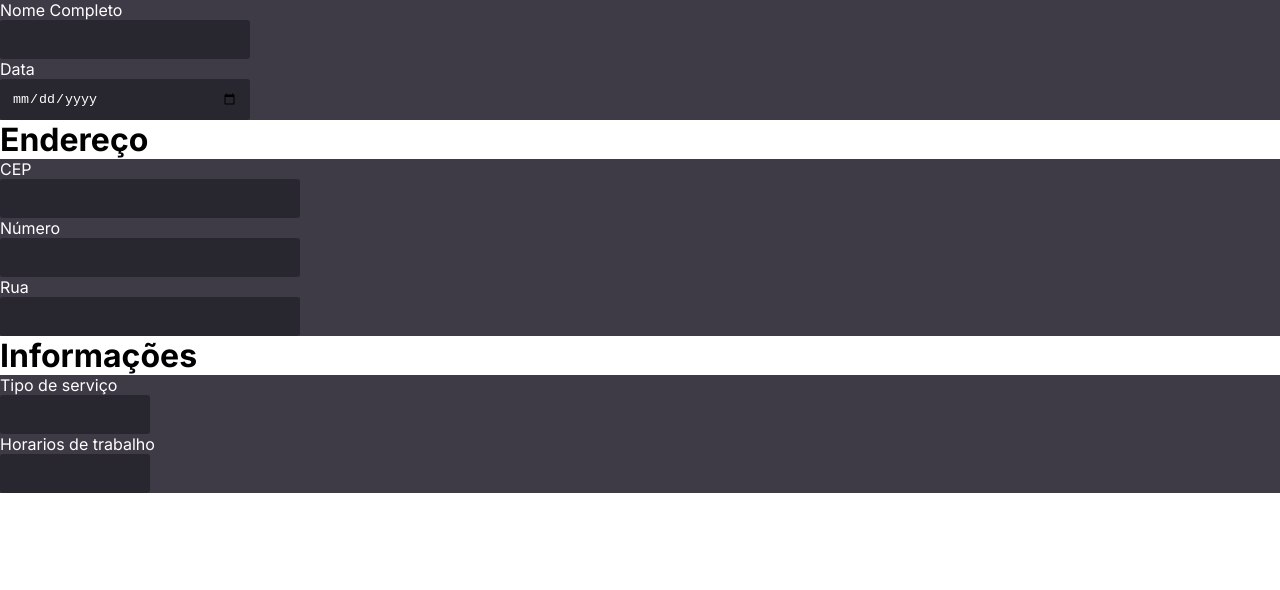
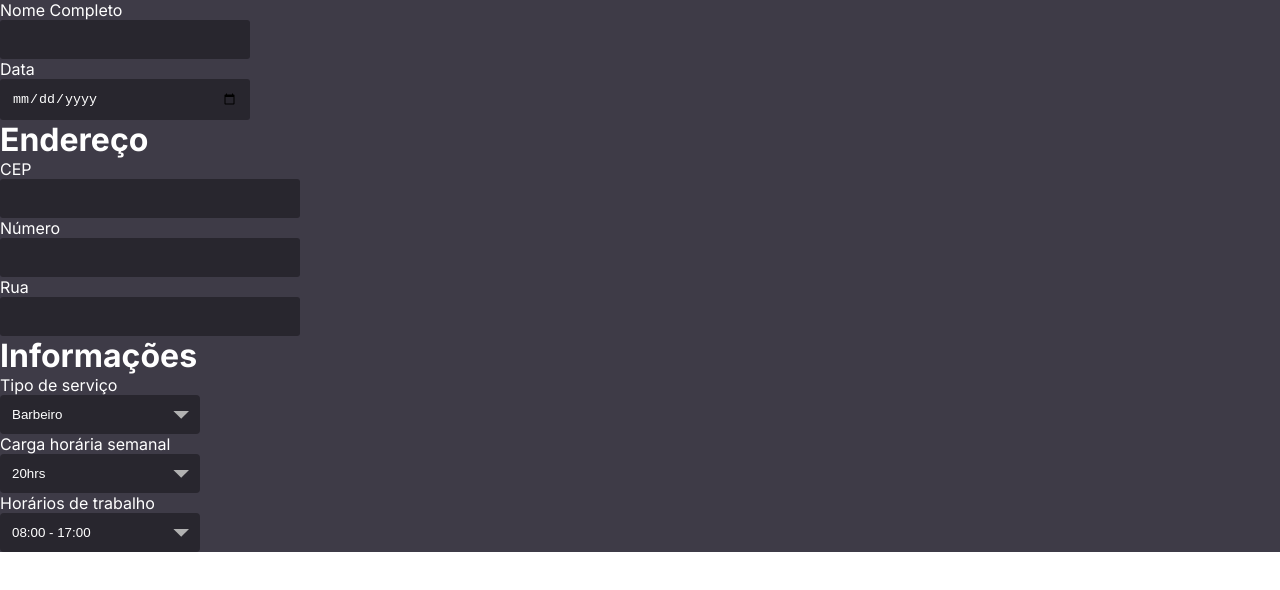
Before and after one commit to Go-BarberShop/Go-Barber-Frontend, a Next.js app: page / in a window 1280 px wide. Shown: the top 590 px of the page. Built offline with nearby package versions, Linux system fonts and the light colour scheme.

Commit message:
Select Barber component created

```diff
--- a/src/ components/Barber/BarberInput/barberInput.module.scss
+++ b/src/ components/Barber/BarberInput/barberInput.module.scss
@@ -29,7 +29,6 @@
 .container{
     display: flex;
     flex-direction: column;
-    background-color: #3E3B47;
 }
 
 .label{
--- /dev/null
+++ b/src/ components/SelectBarber/index.tsx
@@ -0,0 +1,28 @@
+import React from 'react'
+import styles from './selectBarber.module.scss'
+
+interface OptionArray{
+    id: number,
+    name: string,
+}
+
+interface SelectBarberProps{
+    optionArray: OptionArray[],
+    label: string;
+}
+
+const SelectBarber: React.FC<SelectBarberProps> = ({optionArray, label}) => {
+    console.log(optionArray);
+  return (
+    <div className={styles.container}>
+        <label className={styles.label}>{label}</label>
+        <select className={styles.select}>
+            {optionArray.map((option) => (
+                <option key={option.id} className={styles.option} value={option.name}>{option.name}</option>
+            ))}
+        </select>
+    </div>
+  )
+}
+
+export default SelectBarber
--- /dev/null
+++ b/src/ components/SelectBarber/selectBarber.module.scss
@@ -0,0 +1,21 @@
+.select{
+    background-color: #28262E;
+    border-radius: 4px;
+    border: none;
+    padding: 12px;
+    color: white;
+    width: 200px;
+    appearance: none;
+    background-image: url("../../../public/arrow.svg");
+    background-repeat: no-repeat;
+    background-position: right 0.7rem top 50%;
+}
+
+.label{
+    color: white;
+}
+
+.container{
+    display: flex;
+    flex-direction: column;
+}
--- a/src/app/page.module.scss
+++ b/src/app/page.module.scss
@@ -0,0 +1,6 @@
+.container{
+    background-color: #3E3B47;
+    h1{
+        color: white;
+    }
+}
--- a/src/app/page.tsx
+++ b/src/app/page.tsx
@@ -1,28 +1,44 @@
-'use client'
+"use client";
 
 import styles from "./page.module.scss";
 import BarberInput from "@/ components/Barber/BarberInput";
+import SelectBarber from "@/ components/SelectBarber";
 import { useState } from "react";
 export default function Home() {
+  const [serviceType] = useState([
+    { id: 1, name: "Barbeiro" },
+    { id: 2, name: "Cabelereiro" },
+    { id: 3, name: "Auxiliar" },
+  ]);
 
-  const[seviceType] = useState([
-    {id: 1, service: "Barbeiro"},
-    {id: 2, service: "Cabelereiro"},
-    {id: 3, service: "Auxiliar"},
-])
+  const [workload] = useState([
+    { id: 1, name: "20hrs" },
+    { id: 2, name: "30hrs" },
+    { id: 3, name: "40hrs" },
+  ]);
+
+  const [workSchedule] = useState([
+    { id: 1, name: "08:00 - 17:00" },
+    { id: 2, name: "09:00 - 18:00" },
+    { id: 3, name: "08:00 - 12:00" },
+    { id: 4, name: "08:00 - 15:00" },
+  ]);
 
   return (
     <div className={styles.container}>
-      <BarberInput type="text" label="Nome Completo"/>
-      <BarberInput type="date" label="Data"/>
+      <BarberInput type="text" label="Nome Completo" />
+      <BarberInput type="date" label="Data" />
       <h1>Endereço</h1>
-      <BarberInput type="text" label="CEP" size="large"/>
-      <BarberInput type="text" label="Número" size="large"/>
-      <BarberInput type="text" label="Rua" size="large"/>
+      <BarberInput type="text" label="CEP" size="large" />
+      <BarberInput type="text" label="Número" size="large" />
+      <BarberInput type="text" label="Rua" size="large" />
 
       <h1>Informações</h1>
-      <BarberInput type="text" label="Tipo de serviço" size="small"/>
-      <BarberInput type="text" label="Horarios de trabalho" size="small"/>
+      <SelectBarber optionArray={serviceType} label="Tipo de serviço" />
+      <SelectBarber optionArray={workload} label="Carga horária semanal" />
+      <SelectBarber optionArray={workSchedule} label="Horários de trabalho" />
+
+      <div className={styles.option}></div>
     </div>
   );
 }
```
Also changed, not shown: public/arrow.svg (added), 1 other file (tests, documents, lock files or other folders).
